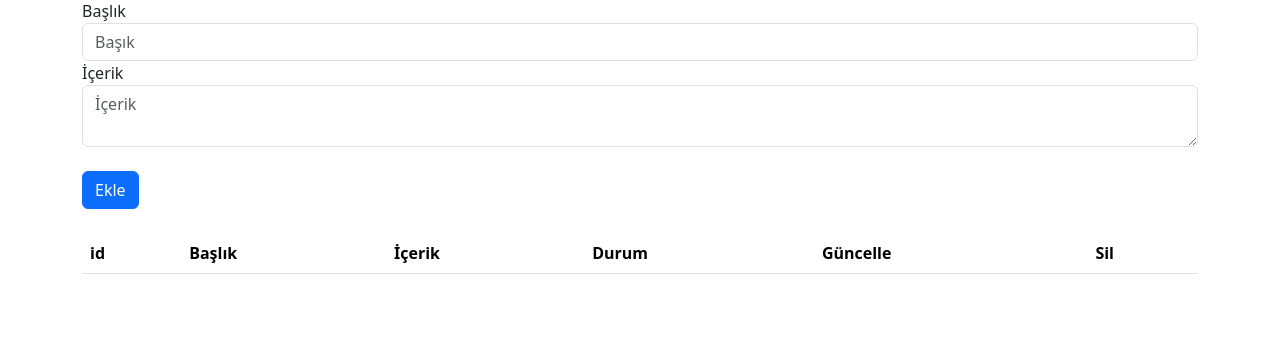
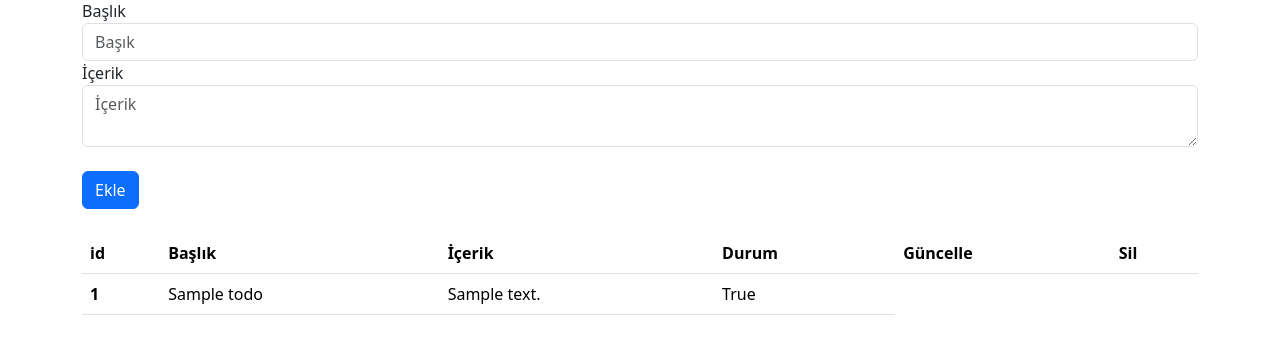
Before and after one commit to ahmetozmtn/Flask-Todo-App, a Flask app: page / in a window 1280 px wide. Shown: the part 168-522 px from the top of the page. Run offline with Flask 3, Linux system fonts and the light colour scheme; tables that the repository leaves empty hold one stand-in row (values such as "Sample post"); lists and menus that the app fills with data are empty.

Commit message:
feat: displaying todo's in the database

```diff
--- a/main.py
+++ b/main.py
@@ -22,7 +22,9 @@ db.init_app(app)
 
 @app.route("/")
 def index():
-    return render_template("index.html")
+    todos = Todo.query.all()
+
+    return render_template("index.html", todos=todos)
 
 
 @app.route("/add", methods=["POST"])
--- a/templates/index.html
+++ b/templates/index.html
@@ -53,7 +53,16 @@
                         <th scope="col">Sil</th>
                     </tr>
                 </thead>
-                <tbody></tbody>
+                <tbody>
+                    {% for todo in todos %}
+                    <tr>
+                        <th scope="row">{{todo.id}}</th>
+                        <td>{{todo.title}}</td>
+                        <td>{{todo.content}}</td>
+                        <td>{{todo.complete}}</td>
+                    </tr>
+                    {% endfor %}
+                </tbody>
             </table>
         </div>
 
```
